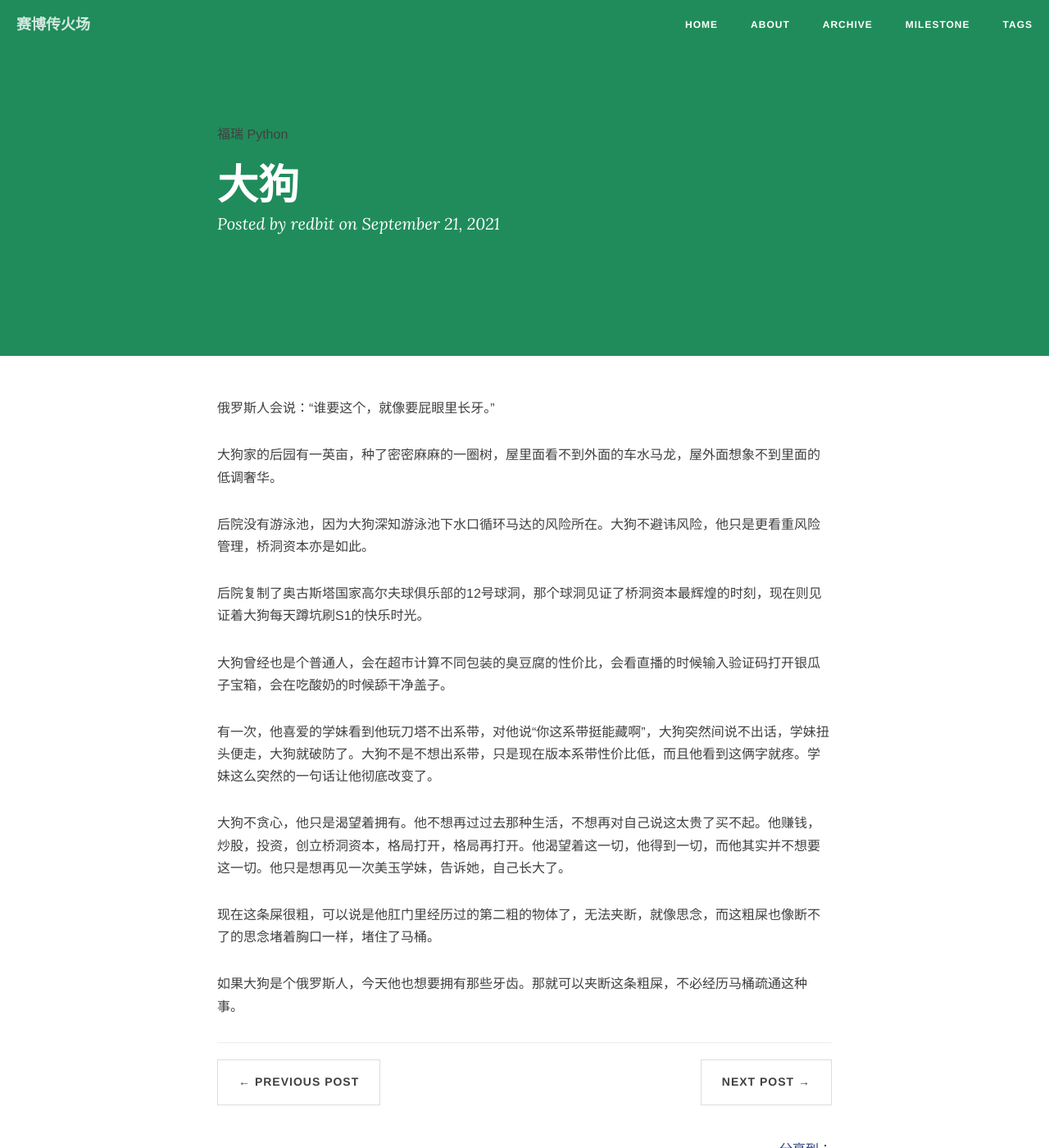
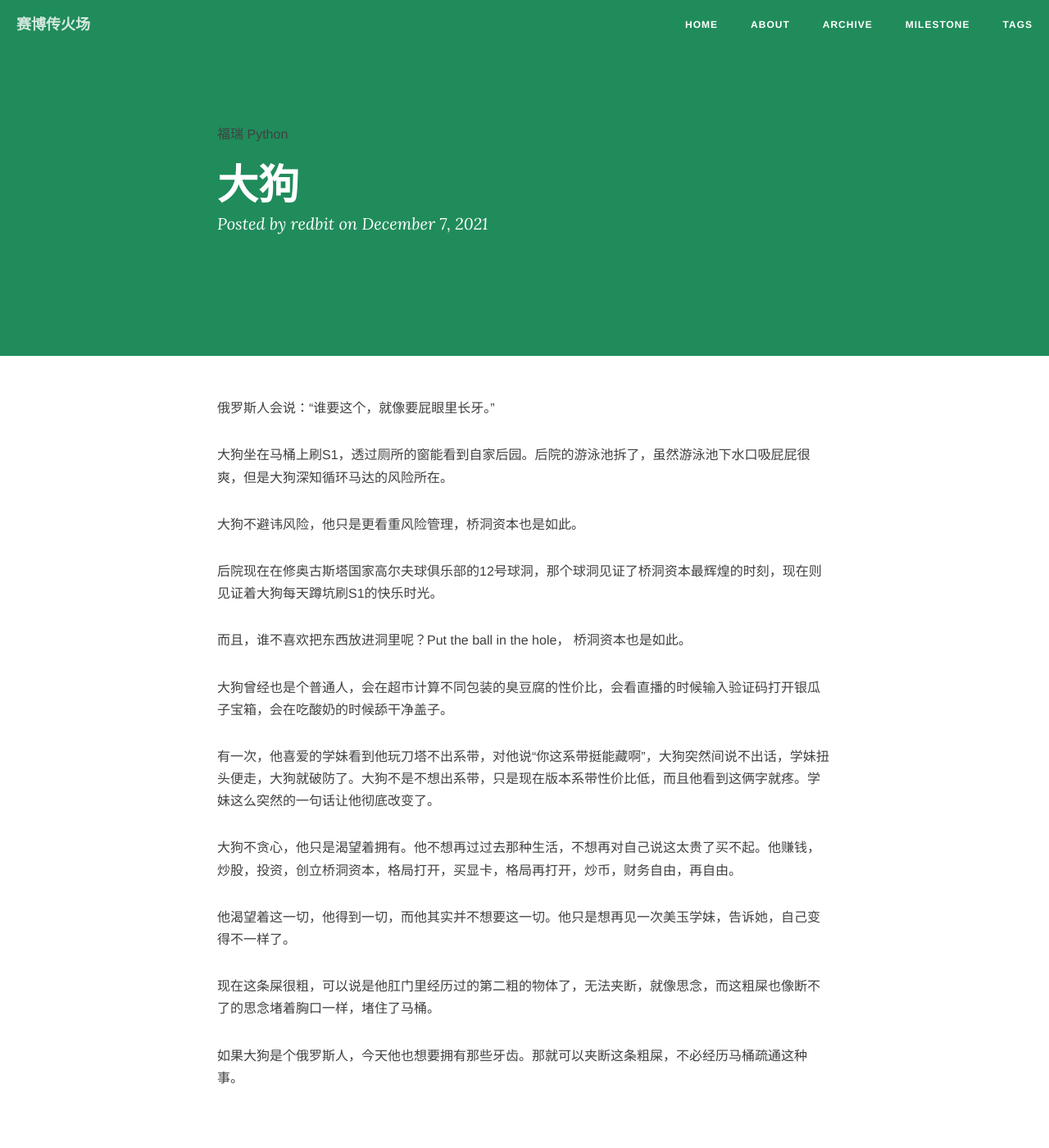
Before and after one commit to redbitBo/redbitBo.github.io, a Jekyll site: the page built from _posts/2021-12-07-DaGou.md, in a window 1280 px wide and 1400 px high. Shown: the whole window at 82% size. Built offline with Jekyll 4.4.1, drawn with Linux system fonts in a browser that asks for light colours; nearby versions of some CDN libraries; comment, search, counter and statistics services are not loaded; some of the changed text lies outside the part shown.

Commit message:
Update 2021-12-07-DaGou.md

```diff
--- a/_posts/2021-12-07-DaGou.md
+++ b/_posts/2021-12-07-DaGou.md
@@ -1,7 +1,7 @@
 ---
 layout: post
 title: 大狗
-date: 2021-09-21
+date: 2021-12-07
 categories: Creative Writing
 tags: [福瑞,Python]
 description: “”
@@ -9,18 +9,28 @@ description: “”
 
 俄罗斯人会说：“谁要这个，就像要屁眼里长牙。”
 
-大狗家的后园有一英亩，种了密密麻麻的一圈树，屋里面看不到外面的车水马龙，屋外面想象不到里面的低调奢华。
+大狗坐在马桶上刷S1，透过厕所的窗能看到自家后园。后院的游泳池拆了，虽然游泳池下水口吸屁屁很爽，但是大狗深知循环马达的风险所在。
 
-后院没有游泳池，因为大狗深知游泳池下水口循环马达的风险所在。大狗不避讳风险，他只是更看重风险管理，桥洞资本亦是如此。
+大狗不避讳风险，他只是更看重风险管理，桥洞资本也是如此。
 
-后院复制了奥古斯塔国家高尔夫球俱乐部的12号球洞，那个球洞见证了桥洞资本最辉煌的时刻，现在则见证着大狗每天蹲坑刷S1的快乐时光。
+后院现在在修奥古斯塔国家高尔夫球俱乐部的12号球洞，那个球洞见证了桥洞资本最辉煌的时刻，现在则见证着大狗每天蹲坑刷S1的快乐时光。
+
+而且，谁不喜欢把东西放进洞里呢？Put the ball in the hole， 桥洞资本也是如此。
 
 大狗曾经也是个普通人，会在超市计算不同包装的臭豆腐的性价比，会看直播的时候输入验证码打开银瓜子宝箱，会在吃酸奶的时候舔干净盖子。
 
 有一次，他喜爱的学妹看到他玩刀塔不出系带，对他说“你这系带挺能藏啊”，大狗突然间说不出话，学妹扭头便走，大狗就破防了。大狗不是不想出系带，只是现在版本系带性价比低，而且他看到这俩字就疼。学妹这么突然的一句话让他彻底改变了。
 
-大狗不贪心，他只是渴望着拥有。他不想再过过去那种生活，不想再对自己说这太贵了买不起。他赚钱，炒股，投资，创立桥洞资本，格局打开，格局再打开。他渴望着这一切，他得到一切，而他其实并不想要这一切。他只是想再见一次美玉学妹，告诉她，自己长大了。
+大狗不贪心，他只是渴望着拥有。他不想再过过去那种生活，不想再对自己说这太贵了买不起。他赚钱，炒股，投资，创立桥洞资本，格局打开，买显卡，格局再打开，炒币，财务自由，再自由。
+
+他渴望着这一切，他得到一切，而他其实并不想要这一切。他只是想再见一次美玉学妹，告诉她，自己变得不一样了。
 
 现在这条屎很粗，可以说是他肛门里经历过的第二粗的物体了，无法夹断，就像思念，而这粗屎也像断不了的思念堵着胸口一样，堵住了马桶。
 
 如果大狗是个俄罗斯人，今天他也想要拥有那些牙齿。那就可以夹断这条粗屎，不必经历马桶疏通这种事。
+
+&nbsp;
+
+大过年的，堵都堵了，还是粗屎，都不容易。
+
+大狗
```
